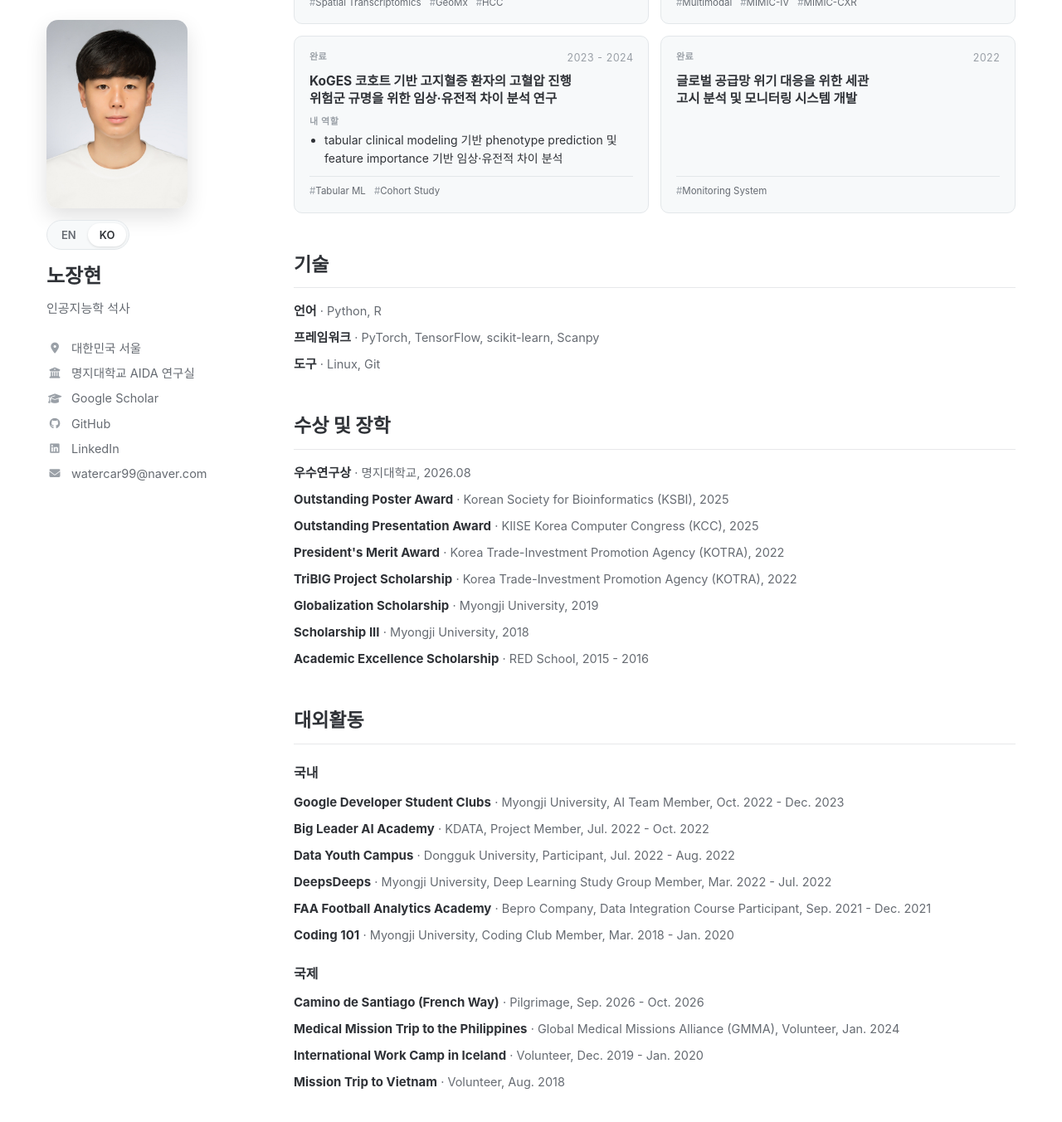
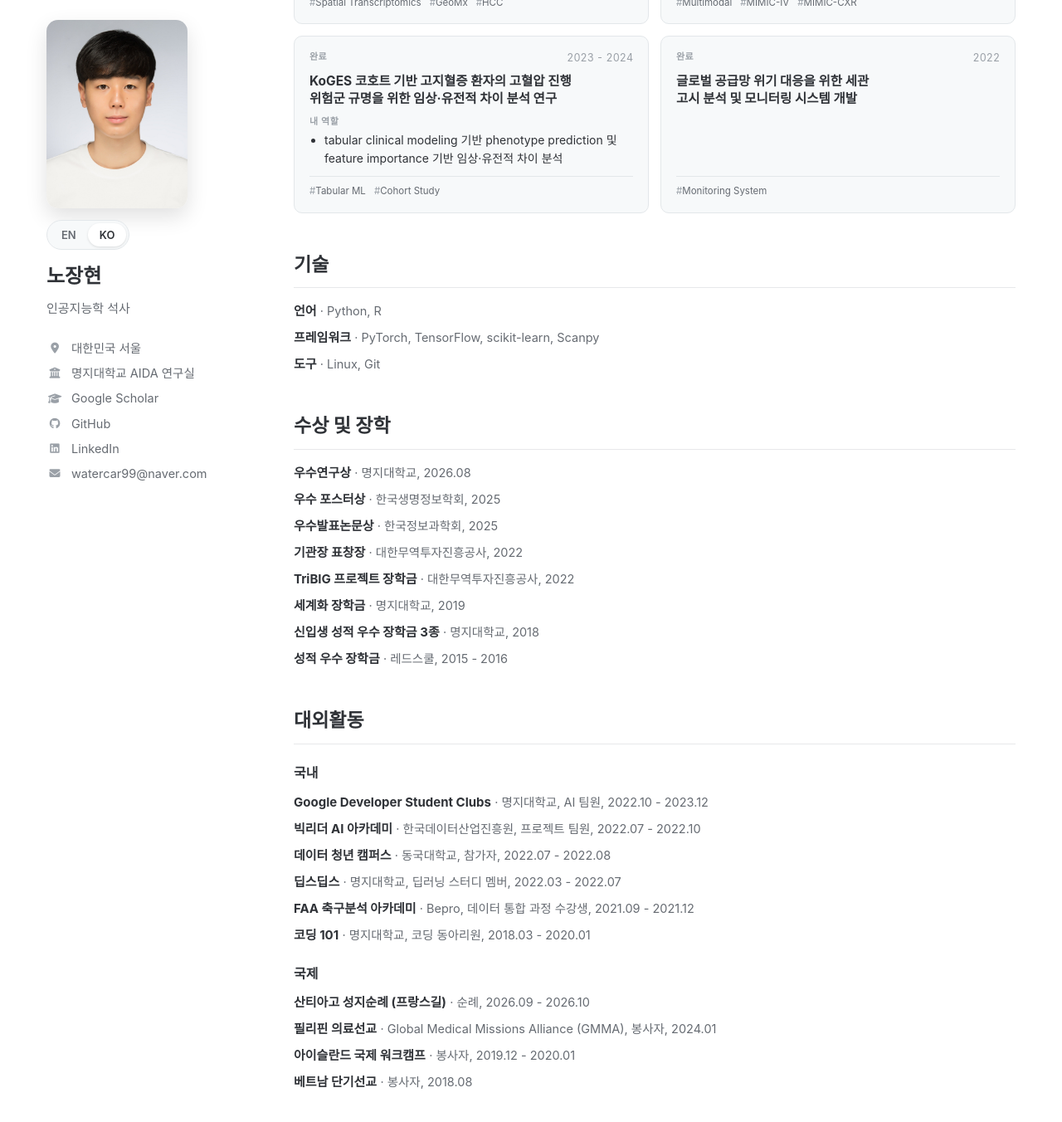
Before and after one commit to janghyunnoh/janghyunnoh.github.io, a Jekyll site: the page built from ko/index.md, in a window 1280 px wide and 1400 px high, scrolled down 2519 px. Shown: the top 1352 px of the window at 83% size. Built offline with Jekyll 4.4.1, drawn with Linux system fonts in a browser that asks for light colours.

Commit message:
Korean names for awards and activities on the KO page
- Awards: Korean award names and organizations, per the user
- Activities: Korean titles plus role/organization/date in Korean

Co-Authored-By: Claude Opus 5.5 <noreply@anthropic.com>
Claude-Session: https://claude.ai/code/session_01KSQJoZP1auZdYkoBxWPSet

```diff
--- a/_data/activities.yml
+++ b/_data/activities.yml
@@ -1,22 +1,42 @@
+# title_ko / detail_ko are used on the KO page.
 domestic:
   - title: "Google Developer Student Clubs"
     detail: "Myongji University, AI Team Member, Oct. 2022 - Dec. 2023"
+    detail_ko: "명지대학교, AI 팀원, 2022.10 - 2023.12"
   - title: "Big Leader AI Academy"
+    title_ko: "빅리더 AI 아카데미"
     detail: "KDATA, Project Member, Jul. 2022 - Oct. 2022"
+    detail_ko: "한국데이터산업진흥원, 프로젝트 팀원, 2022.07 - 2022.10"
   - title: "Data Youth Campus"
+    title_ko: "데이터 청년 캠퍼스"
     detail: "Dongguk University, Participant, Jul. 2022 - Aug. 2022"
+    detail_ko: "동국대학교, 참가자, 2022.07 - 2022.08"
   - title: "DeepsDeeps"
+    title_ko: "딥스딥스"
     detail: "Myongji University, Deep Learning Study Group Member, Mar. 2022 - Jul. 2022"
+    detail_ko: "명지대학교, 딥러닝 스터디 멤버, 2022.03 - 2022.07"
   - title: "FAA Football Analytics Academy"
+    title_ko: "FAA 축구분석 아카데미"
     detail: "Bepro Company, Data Integration Course Participant, Sep. 2021 - Dec. 2021"
+    detail_ko: "Bepro, 데이터 통합 과정 수강생, 2021.09 - 2021.12"
   - title: "Coding 101"
+    title_ko: "코딩 101"
     detail: "Myongji University, Coding Club Member, Mar. 2018 - Jan. 2020"
+    detail_ko: "명지대학교, 코딩 동아리원, 2018.03 - 2020.01"
 international:
   - title: "Camino de Santiago (French Way)"
+    title_ko: "산티아고 성지순례 (프랑스길)"
     detail: "Pilgrimage, Sep. 2026 - Oct. 2026"
+    detail_ko: "순례, 2026.09 - 2026.10"
   - title: "Medical Mission Trip to the Philippines"
+    title_ko: "필리핀 의료선교"
     detail: "Global Medical Missions Alliance (GMMA), Volunteer, Jan. 2024"
+    detail_ko: "Global Medical Missions Alliance (GMMA), 봉사자, 2024.01"
   - title: "International Work Camp in Iceland"
+    title_ko: "아이슬란드 국제 워크캠프"
     detail: "Volunteer, Dec. 2019 - Jan. 2020"
+    detail_ko: "봉사자, 2019.12 - 2020.01"
   - title: "Mission Trip to Vietnam"
+    title_ko: "베트남 단기선교"
     detail: "Volunteer, Aug. 2018"
+    detail_ko: "봉사자, 2018.08"
--- a/_data/awards.yml
+++ b/_data/awards.yml
@@ -1,18 +1,33 @@
+# title_ko / org_ko are used on the KO page.
 - title: "Research Honor Award"
   title_ko: "우수연구상"
   org: "Myongji University, Aug. 2026"
   org_ko: "명지대학교, 2026.08"
 - title: "Outstanding Poster Award"
+  title_ko: "우수 포스터상"
   org: "Korean Society for Bioinformatics (KSBI), 2025"
+  org_ko: "한국생명정보학회, 2025"
 - title: "Outstanding Presentation Award"
+  title_ko: "우수발표논문상"
   org: "KIISE Korea Computer Congress (KCC), 2025"
+  org_ko: "한국정보과학회, 2025"
 - title: "President's Merit Award"
+  title_ko: "기관장 표창장"
   org: "Korea Trade-Investment Promotion Agency (KOTRA), 2022"
+  org_ko: "대한무역투자진흥공사, 2022"
 - title: "TriBIG Project Scholarship"
+  title_ko: "TriBIG 프로젝트 장학금"
   org: "Korea Trade-Investment Promotion Agency (KOTRA), 2022"
+  org_ko: "대한무역투자진흥공사, 2022"
 - title: "Globalization Scholarship"
+  title_ko: "세계화 장학금"
   org: "Myongji University, 2019"
+  org_ko: "명지대학교, 2019"
 - title: "Scholarship III"
+  title_ko: "신입생 성적 우수 장학금 3종"
   org: "Myongji University, 2018"
+  org_ko: "명지대학교, 2018"
 - title: "Academic Excellence Scholarship"
+  title_ko: "성적 우수 장학금"
   org: "RED School, 2015 - 2016"
+  org_ko: "레드스쿨, 2015 - 2016"
--- a/_layouts/profile.html
+++ b/_layouts/profile.html
@@ -180,7 +180,7 @@
             <h3>{% if scope == "domestic" %}{{ L.domestic }}{% else %}{{ L.international }}{% endif %}</h3>
             <ul class="entries compact">
                 {%- for act in site.data.activities[scope] %}
-                <li><span class="entry-title">{{ act.title }}</span> <span class="entry-sub">· {{ act.detail }}</span></li>
+                <li><span class="entry-title">{% if ko %}{{ act.title_ko | default: act.title }}{% else %}{{ act.title }}{% endif %}</span> <span class="entry-sub">· {% if ko %}{{ act.detail_ko | default: act.detail }}{% else %}{{ act.detail }}{% endif %}</span></li>
                 {%- endfor %}
             </ul>
             {%- endfor %}
```
